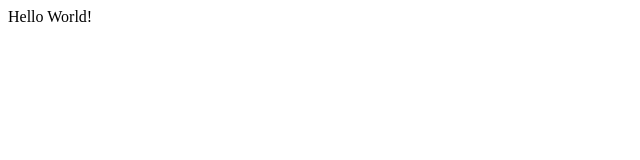
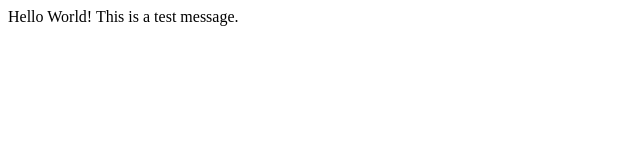
Before and after one commit to TheTrueOryx/demo-repo, a plain HTML site: page index.html in a window 1280 px wide. Shown: the whole page, without its empty margins (0-640 px from the left). Drawn offline with Linux system fonts and the light colour scheme.

Commit message:
Git push test

```diff
--- a/index.html
+++ b/index.html
@@ -1 +1 @@
-<div>Hello World!</div>
+<div>Hello World! This is a test message.</div>
```
